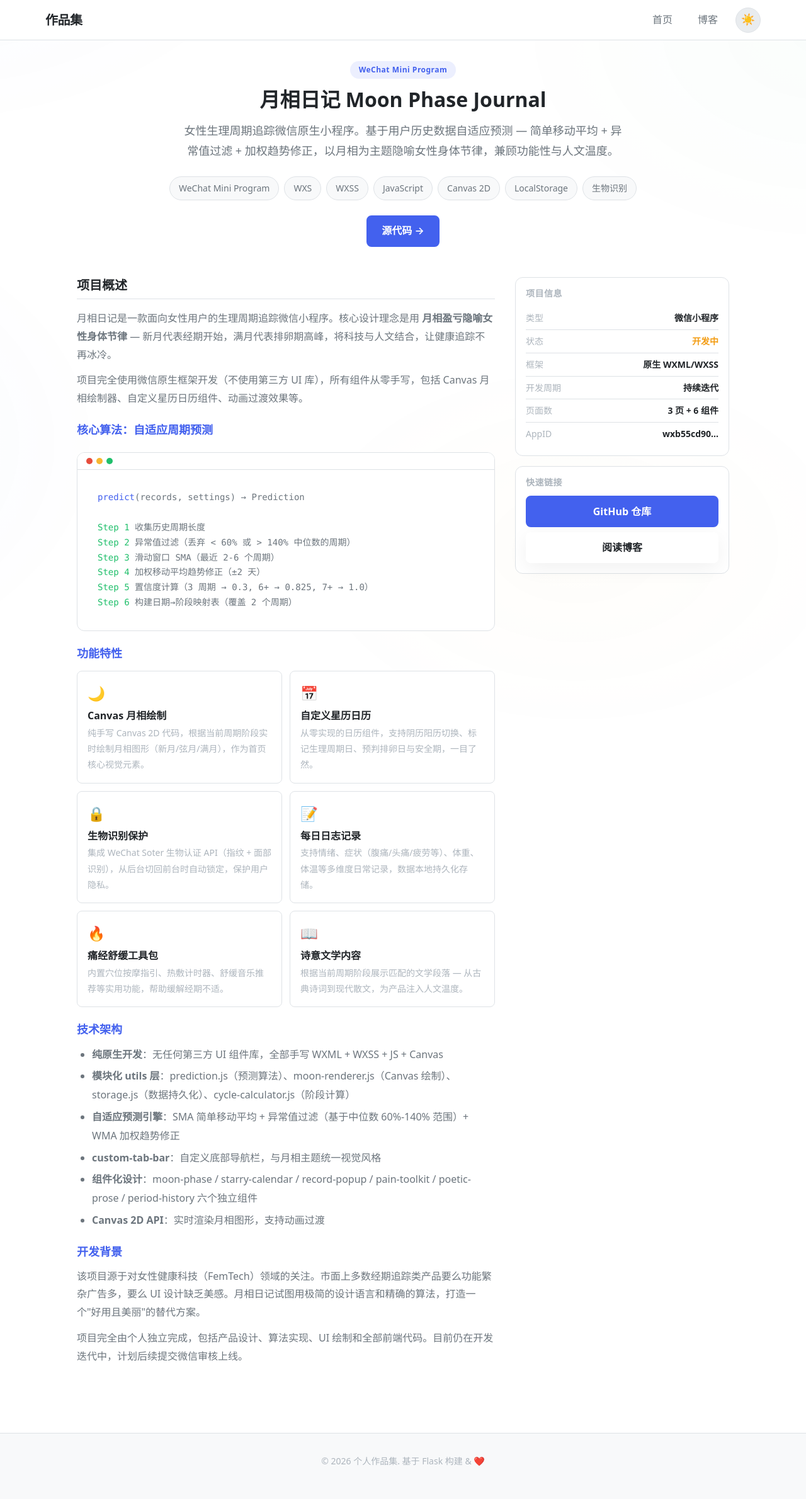
After one commit to lzn956827063-create/-, a Flask app: page /projects/moon-phase-journal in a window 1280 px wide. The commit adds this page. Shown: the whole page at 63% size. Run offline with Flask 3, Linux system fonts and the light colour scheme.

Commit message:
Add Moon Phase Journal project card, detail page, and blog links for all featured projects
- Add moon-phase-journal project detail page with feature grid, algorithm box, sidebar
- Add route /projects/moon-phase-journal
- Fix duplicate Network Monitor card (copy-paste artifact)
- Add blog links to all three featured project cards

Co-Authored-By: Claude Sonnet 4.6 <noreply@anthropic.com>

```diff
--- a/app/routes/main_routes.py
+++ b/app/routes/main_routes.py
@@ -138,6 +138,12 @@ def project_network_monitor():
 def project_dataviz_dashboard():
     """DataViz 低代码看板平台 — Schema 驱动、拖拽搭建、版本回滚。"""
     return render_template("projects/dataviz_dashboard.html")
+
+
+@main_bp.route("/projects/moon-phase-journal")
+def project_moon_phase_journal():
+    """月相日记 — 女性生理周期追踪微信小程序。"""
+    return render_template("projects/moon_phase_journal.html")
 
 
 # ======================================================================
--- /dev/null
+++ b/app/templates/projects/moon_phase_journal.html
@@ -0,0 +1,301 @@
+{% extends "base.html" %}
+{% block title %}月相日记 — 微信小程序{% endblock %}
+{% block description %}月相日记 Moon Phase Journal：基于自适应周期预测算法的女性生理健康微信小程序{% endblock %}
+
+{% block extra_css %}
+<link rel="stylesheet" href="{{ url_for('static', filename='css/homepage.css') }}">
+<style>
+.project-showcase {
+    max-width: 1100px;
+    margin: 0 auto;
+    padding: var(--space-6);
+}
+
+.showcase-hero {
+    text-align: center;
+    margin-bottom: var(--space-8);
+}
+
+.showcase-hero .badge {
+    display: inline-block;
+    background: var(--color-primary-light);
+    color: var(--color-primary);
+    padding: 4px 14px;
+    border-radius: var(--radius-full);
+    font-size: var(--font-size-xs);
+    font-weight: 600;
+    letter-spacing: 0.5px;
+    margin-bottom: var(--space-3);
+}
+
+.showcase-hero h1 { font-size: var(--font-size-3xl); margin-bottom: var(--space-3); }
+.showcase-hero p { color: var(--color-text-secondary); max-width: 700px; margin: 0 auto; font-size: var(--font-size-lg); line-height: 1.8; }
+
+.tech-stack {
+    display: flex;
+    flex-wrap: wrap;
+    gap: var(--space-2);
+    justify-content: center;
+    margin-top: var(--space-5);
+}
+
+.tech-tag {
+    padding: 6px 14px;
+    border: 1px solid var(--color-border);
+    border-radius: var(--radius-full);
+    font-size: var(--font-size-sm);
+    background: var(--color-bg-secondary);
+    color: var(--color-text-secondary);
+    display: flex;
+    align-items: center;
+    gap: 4px;
+}
+
+.hero-links {
+    display: flex;
+    gap: var(--space-3);
+    justify-content: center;
+    margin-top: var(--space-5);
+    flex-wrap: wrap;
+}
+
+.showcase-body {
+    display: grid;
+    grid-template-columns: 1fr 340px;
+    gap: var(--space-6);
+    margin-top: var(--space-6);
+}
+
+.showcase-main h2 {
+    font-size: var(--font-size-xl);
+    margin-bottom: var(--space-4);
+    padding-bottom: var(--space-2);
+    border-bottom: 1px solid var(--color-border);
+}
+
+.showcase-main h3 {
+    font-size: var(--font-size-lg);
+    margin: var(--space-5) 0 var(--space-3);
+    color: var(--color-primary);
+}
+
+.showcase-main p {
+    color: var(--color-text-secondary);
+    line-height: 1.8;
+    margin-bottom: var(--space-3);
+}
+
+.showcase-main ul {
+    color: var(--color-text-secondary);
+    line-height: 1.9;
+    padding-left: var(--space-5);
+    margin-bottom: var(--space-4);
+}
+
+.showcase-main ul li { margin-bottom: var(--space-1); }
+
+.feature-grid {
+    display: grid;
+    grid-template-columns: 1fr 1fr;
+    gap: var(--space-3);
+    margin: var(--space-4) 0;
+}
+
+.feature-item {
+    background: var(--color-surface);
+    border: 1px solid var(--color-border);
+    border-radius: var(--radius-md);
+    padding: var(--space-4);
+}
+
+.feature-item .f-icon { font-size: 1.4rem; margin-bottom: 6px; }
+.feature-item h4 { font-size: var(--font-size-base); margin-bottom: 4px; }
+.feature-item p { font-size: var(--font-size-sm); color: var(--color-text-muted); margin: 0; }
+
+/* Sidebar */
+.showcase-sidebar {
+    position: sticky;
+    top: var(--space-6);
+    align-self: start;
+}
+
+.sidebar-card {
+    background: var(--color-surface);
+    border: 1px solid var(--color-border);
+    border-radius: var(--radius-lg);
+    padding: var(--space-4);
+    margin-bottom: var(--space-4);
+}
+
+.sidebar-card h4 {
+    font-size: var(--font-size-sm);
+    color: var(--color-text-muted);
+    text-transform: uppercase;
+    letter-spacing: 0.5px;
+    margin-bottom: var(--space-3);
+}
+
+.sidebar-card .stat-row {
+    display: flex;
+    justify-content: space-between;
+    padding: 6px 0;
+    font-size: var(--font-size-sm);
+    border-bottom: 1px solid var(--color-border);
+}
+.sidebar-card .stat-row:last-child { border-bottom: none; }
+.sidebar-card .stat-label { color: var(--color-text-muted); }
+.sidebar-card .stat-value { color: var(--color-text); font-weight: 600; }
+
+.code-box {
+    background: var(--color-bg);
+    border: 1px solid var(--color-border);
+    border-radius: var(--radius-lg);
+    overflow: hidden;
+    margin: var(--space-5) 0;
+}
+
+.code-box .code-header {
+    padding: 8px 14px;
+    background: var(--color-surface);
+    border-bottom: 1px solid var(--color-border);
+    display: flex;
+    gap: 6px;
+}
+
+.code-box .dot { width: 10px; height: 10px; border-radius: 50%; }
+.code-box .dot:nth-child(1) { background: #e74c3c; }
+.code-box .dot:nth-child(2) { background: #f7b731; }
+.code-box .dot:nth-child(3) { background: #20bf6b; }
+
+.code-box .code-body {
+    padding: var(--space-6);
+    font-family: var(--font-mono);
+    font-size: var(--font-size-sm);
+    color: var(--color-text-secondary);
+    line-height: 1.7;
+    overflow-x: auto;
+}
+
+@media (max-width: 768px) {
+    .showcase-body { grid-template-columns: 1fr; }
+    .feature-grid { grid-template-columns: 1fr; }
+    .showcase-hero h1 { font-size: var(--font-size-2xl); }
+}
+</style>
+{% endblock %}
+
+{% block content %}
+<section class="project-showcase">
+    <header class="showcase-hero">
+        <span class="badge">WeChat Mini Program</span>
+        <h1>月相日记 Moon Phase Journal</h1>
+        <p>女性生理周期追踪微信原生小程序。基于用户历史数据自适应预测 — 简单移动平均 + 异常值过滤 + 加权趋势修正，以月相为主题隐喻女性身体节律，兼顾功能性与人文温度。</p>
+
+        <div class="tech-stack">
+            <span class="tech-tag">WeChat Mini Program</span>
+            <span class="tech-tag">WXS</span>
+            <span class="tech-tag">WXSS</span>
+            <span class="tech-tag">JavaScript</span>
+            <span class="tech-tag">Canvas 2D</span>
+            <span class="tech-tag">LocalStorage</span>
+            <span class="tech-tag">生物识别</span>
+        </div>
+
+        <div class="hero-links">
+            <a href="https://github.com/lzn956827063-create/moon-phase-journal" target="_blank" rel="noopener" class="btn btn-primary">源代码 &rarr;</a>
+        </div>
+    </header>
+
+    <div class="showcase-body">
+        <div class="showcase-main">
+            <h2>项目概述</h2>
+            <p>月相日记是一款面向女性用户的生理周期追踪微信小程序。核心设计理念是用 <strong>月相盈亏隐喻女性身体节律</strong> — 新月代表经期开始，满月代表排卵期高峰，将科技与人文结合，让健康追踪不再冰冷。</p>
+
+            <p>项目完全使用微信原生框架开发（不使用第三方 UI 库），所有组件从零手写，包括 Canvas 月相绘制器、自定义星历日历组件、动画过渡效果等。</p>
+
+            <h3>核心算法：自适应周期预测</h3>
+            <div class="code-box">
+                <div class="code-header"><span class="dot"></span><span class="dot"></span><span class="dot"></span></div>
+                <div class="code-body">
+                    <span style="color:var(--color-primary)">predict</span>(records, settings) → Prediction<br><br>
+                    <span style="color:#20bf6b">Step 1</span> 收集历史周期长度<br>
+                    <span style="color:#20bf6b">Step 2</span> 异常值过滤（丢弃 &lt; 60% 或 &gt; 140% 中位数的周期）<br>
+                    <span style="color:#20bf6b">Step 3</span> 滑动窗口 SMA（最近 2-6 个周期）<br>
+                    <span style="color:#20bf6b">Step 4</span> 加权移动平均趋势修正（±2 天）<br>
+                    <span style="color:#20bf6b">Step 5</span> 置信度计算（3 周期 → 0.3, 6+ → 0.825, 7+ → 1.0）<br>
+                    <span style="color:#20bf6b">Step 6</span> 构建日期→阶段映射表（覆盖 2 个周期）
+                </div>
+            </div>
+
+            <h3>功能特性</h3>
+            <div class="feature-grid">
+                <div class="feature-item">
+                    <div class="f-icon">&#127769;</div>
+                    <h4>Canvas 月相绘制</h4>
+                    <p>纯手写 Canvas 2D 代码，根据当前周期阶段实时绘制月相图形（新月/弦月/满月），作为首页核心视觉元素。</p>
+                </div>
+                <div class="feature-item">
+                    <div class="f-icon">&#128197;</div>
+                    <h4>自定义星历日历</h4>
+                    <p>从零实现的日历组件，支持阴历阳历切换、标记生理周期日、预判排卵日与安全期，一目了然。</p>
+                </div>
+                <div class="feature-item">
+                    <div class="f-icon">&#128274;</div>
+                    <h4>生物识别保护</h4>
+                    <p>集成 WeChat Soter 生物认证 API（指纹 + 面部识别），从后台切回前台时自动锁定，保护用户隐私。</p>
+                </div>
+                <div class="feature-item">
+                    <div class="f-icon">&#128221;</div>
+                    <h4>每日日志记录</h4>
+                    <p>支持情绪、症状（腹痛/头痛/疲劳等）、体重、体温等多维度日常记录，数据本地持久化存储。</p>
+                </div>
+                <div class="feature-item">
+                    <div class="f-icon">&#128293;</div>
+                    <h4>痛经舒缓工具包</h4>
+                    <p>内置穴位按摩指引、热敷计时器、舒缓音乐推荐等实用功能，帮助缓解经期不适。</p>
+                </div>
+                <div class="feature-item">
+                    <div class="f-icon">&#128214;</div>
+                    <h4>诗意文学内容</h4>
+                    <p>根据当前周期阶段展示匹配的文学段落 — 从古典诗词到现代散文，为产品注入人文温度。</p>
+                </div>
+            </div>
+
+            <h3>技术架构</h3>
+            <ul>
+                <li><strong>纯原生开发</strong>：无任何第三方 UI 组件库，全部手写 WXML + WXSS + JS + Canvas</li>
+                <li><strong>模块化 utils 层</strong>：prediction.js（预测算法）、moon-renderer.js（Canvas 绘制）、storage.js（数据持久化）、cycle-calculator.js（阶段计算）</li>
+                <li><strong>自适应预测引擎</strong>：SMA 简单移动平均 + 异常值过滤（基于中位数 60%-140% 范围）+ WMA 加权趋势修正</li>
+                <li><strong>custom-tab-bar</strong>：自定义底部导航栏，与月相主题统一视觉风格</li>
+                <li><strong>组件化设计</strong>：moon-phase / starry-calendar / record-popup / pain-toolkit / poetic-prose / period-history 六个独立组件</li>
+                <li><strong>Canvas 2D API</strong>：实时渲染月相图形，支持动画过渡</li>
+            </ul>
+
+            <h3>开发背景</h3>
+            <p>该项目源于对女性健康科技（FemTech）领域的关注。市面上多数经期追踪类产品要么功能繁杂广告多，要么 UI 设计缺乏美感。月相日记试图用极简的设计语言和精确的算法，打造一个"好用且美丽"的替代方案。</p>
+
+            <p>项目完全由个人独立完成，包括产品设计、算法实现、UI 绘制和全部前端代码。目前仍在开发迭代中，计划后续提交微信审核上线。</p>
+        </div>
+
+        <aside class="showcase-sidebar">
+            <div class="sidebar-card">
+                <h4>项目信息</h4>
+                <div class="stat-row"><span class="stat-label">类型</span><span class="stat-value">微信小程序</span></div>
+                <div class="stat-row"><span class="stat-label">状态</span><span class="stat-value" style="color:#f39c12">开发中</span></div>
+                <div class="stat-row"><span class="stat-label">框架</span><span class="stat-value">原生 WXML/WXSS</span></div>
+                <div class="stat-row"><span class="stat-label">开发周期</span><span class="stat-value">持续迭代</span></div>
+                <div class="stat-row"><span class="stat-label">页面数</span><span class="stat-value">3 页 + 6 组件</span></div>
+                <div class="stat-row"><span class="stat-label">AppID</span><span class="stat-value">wxb55cd90...</span></div>
+            </div>
+
+            <div class="sidebar-card">
+                <h4>快速链接</h4>
+                <div style="display:flex;flex-direction:column;gap:8px">
+                    <a href="https://github.com/lzn956827063-create/moon-phase-journal" target="_blank" rel="noopener" class="btn btn-primary" style="width:100%;text-align:center">GitHub 仓库</a>
+                    <a href="/blog/moon-phase-journal-building" class="btn btn-glass" style="width:100%;text-align:center">阅读博客</a>
+                </div>
+            </div>
+        </aside>
+    </div>
+</section>
+{% endblock %}
```
Also changed, not shown: app/templates/index.html (+19 -0 lines).
